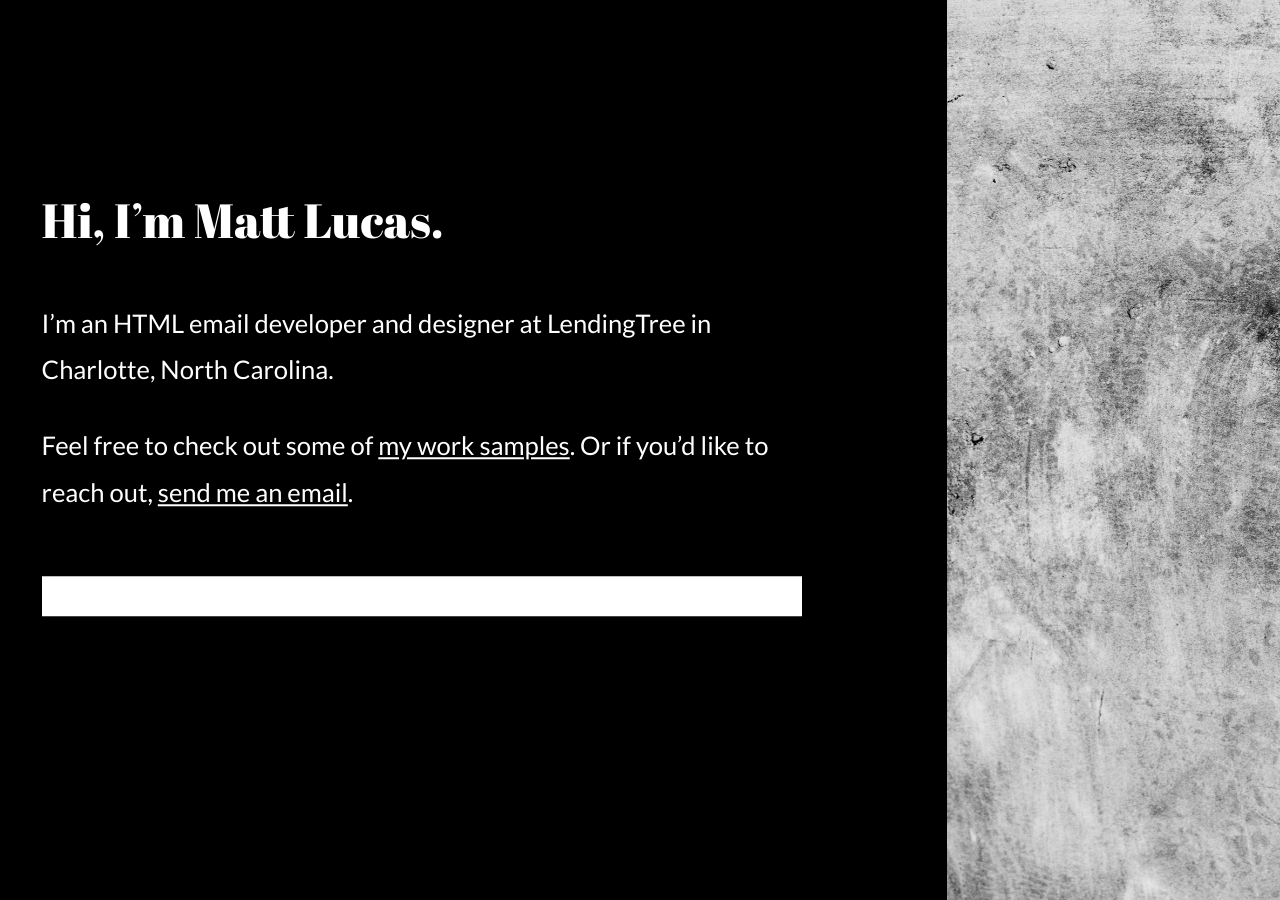
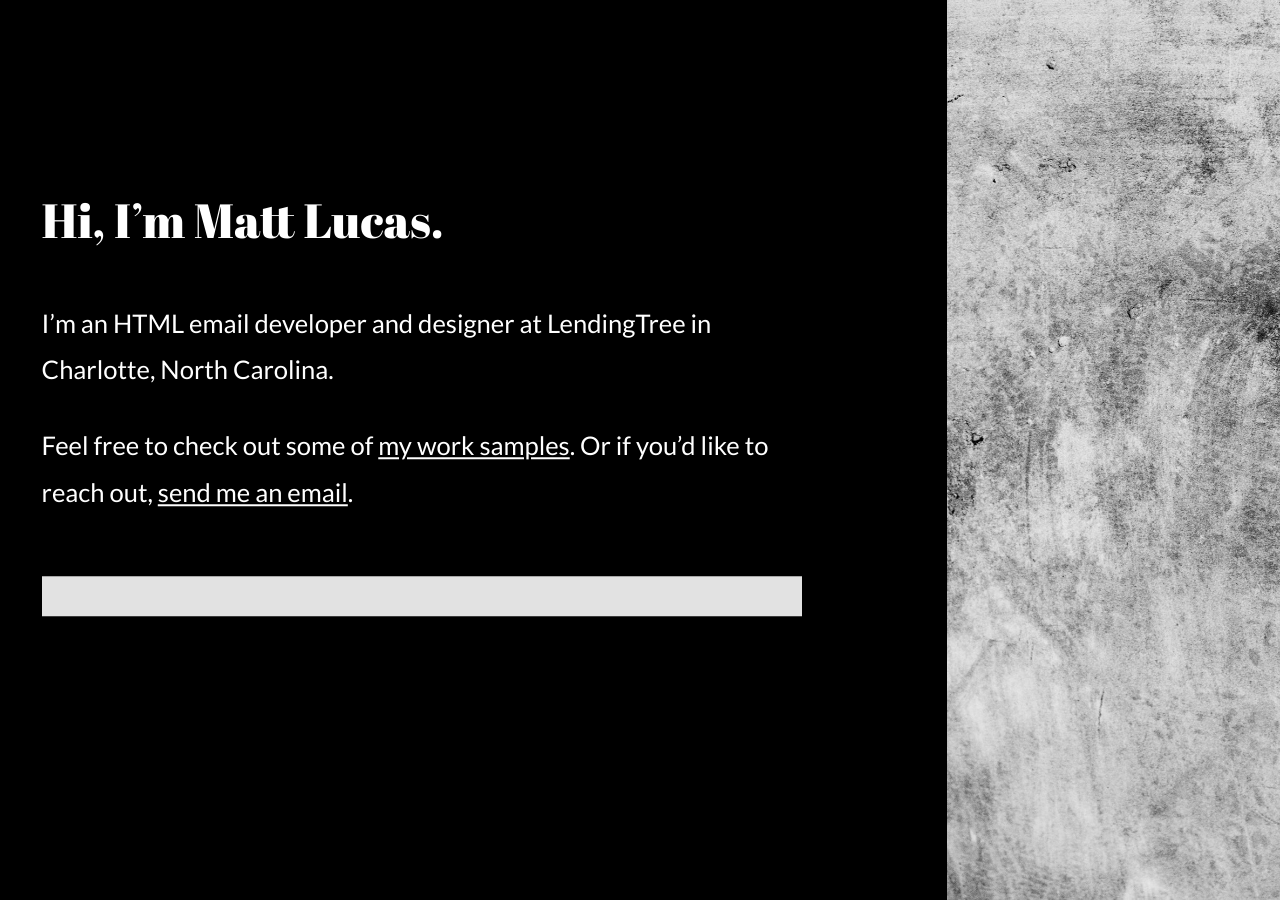
Before and after one commit to mattdavidlucas/mattdavidlucas.github.io, a Jekyll site: the page built from index.html, in a window 1280 px wide. Built offline with Jekyll 4.4.1, drawn with Linux system fonts in a browser that asks for light colours.

Commit message:
fix homepage border

```diff
--- a/_sass/_home.scss
+++ b/_sass/_home.scss
@@ -31,7 +31,7 @@ html {
 	}
 
 	@media only screen and (min-width: 1200px) {
-		border-bottom: 40px solid #FFF;
+		border-bottom: 40px solid #e2e2e2;
 	}
 
 	h1 {
```
